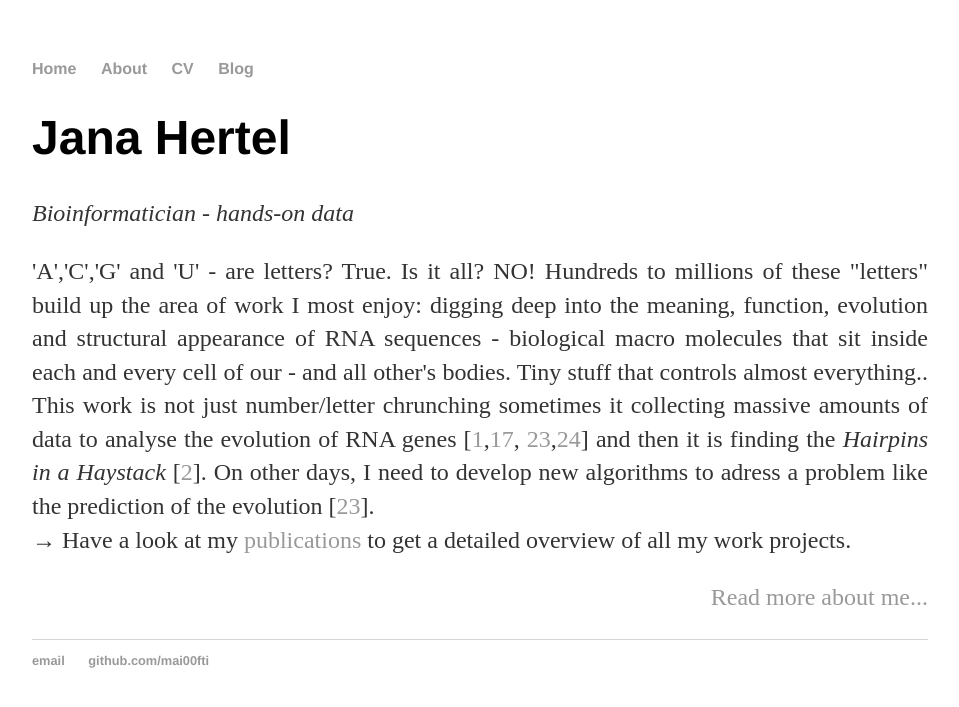
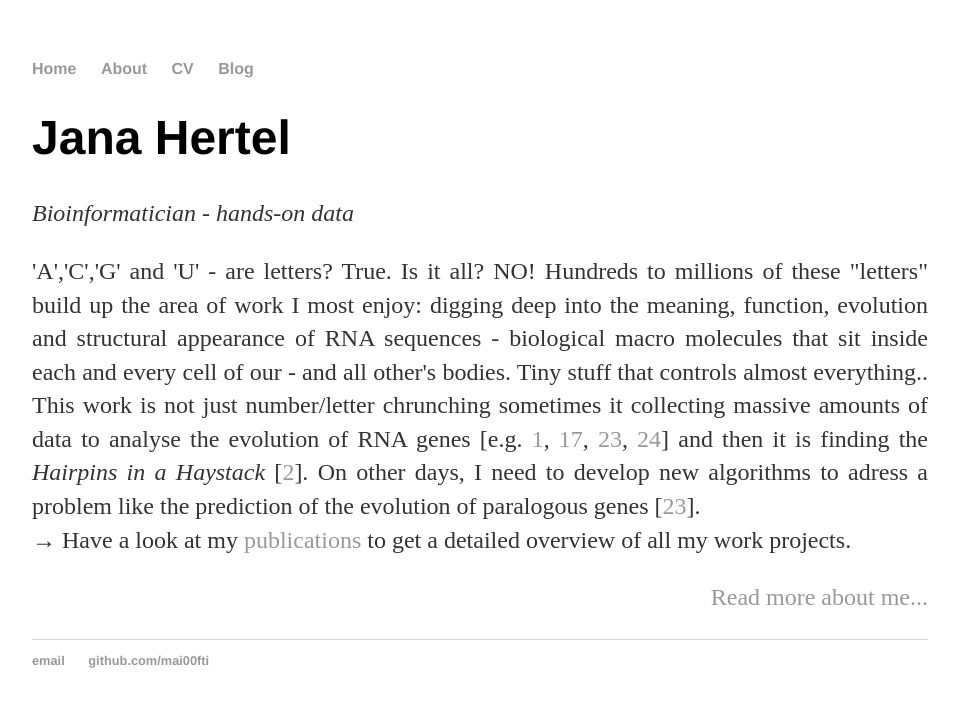
Before and after one commit to mai00fti/mai00fti.github.io, a Jekyll site: the page built from index.html, in a window 1280 px wide. Shown: the top 707 px of the page, without its empty margins (160-1119 px from the left). Built offline with Jekyll 4.4.1, drawn with Linux system fonts in a browser that asks for light colours.

Commit message:
Update index.html

```diff
--- a/index.html
+++ b/index.html
@@ -15,10 +15,10 @@
 		Tiny stuff that controls almost everything..
 
 		This work is not just number/letter chrunching sometimes it collecting massive amounts of data to analyse
-		the evolution of RNA genes [<a href="publications/index.html#2">1</a>,<a href="publications/index.html#2">17</a>,
-		<a href="publications/index.html#2">23</a>,<a href="publications/index.html#2">24</a>] and then it is finding the
+		the evolution of RNA genes [e.g. <a href="publications/index.html#2">1</a>, <a href="publications/index.html#2">17</a>,
+		 <a href="publications/index.html#2">23</a>, <a href="publications/index.html#2">24</a>] and then it is finding the
 		<i>Hairpins in a Haystack</i> [<a href="publications/index.html#2">2</a>]. On other days, I need to develop new
-		algorithms to adress a problem like the prediction of the evolution [<a href="publications/index.html#2">23</a>].<br>
+		algorithms to adress a problem like the prediction of the evolution of paralogous genes [<a href="publications/index.html#2">23</a>].<br>
 		&rarr; Have a look at my <a href="/publications/">publications</a> to get a detailed overview of all my work projects.
 
 	</p>
```
